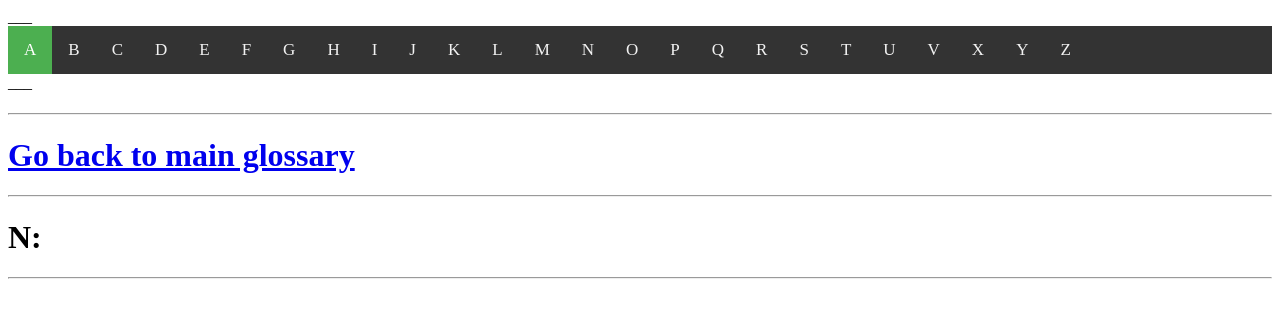
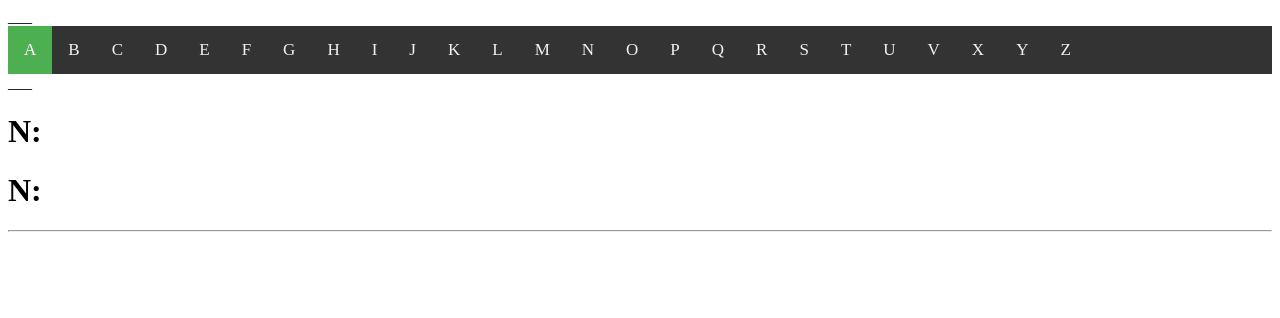
Before and after one commit to IronRico/TestGlossary, a Jekyll site: the page built from N.md, in a window 1280 px wide. Shown: the top 318 px of the page. Built offline with Jekyll 4.4.1, drawn with Linux system fonts in a browser that asks for light colours; our own code applies the rules of GitHub Pages for plain Markdown files.

Commit message:
Update N.md

```diff
--- a/N.md
+++ b/N.md
@@ -1,15 +1,3 @@
-<!--layout: page
-title: "N"
-permalink: https://ironrico.github.io/TestGlossary/N -->
-
-___
-
-
-# **[Go back to main glossary](https://ironrico.github.io/TestGlossary/)**
-
-___
-
-
 
 
 # **N:**
```
